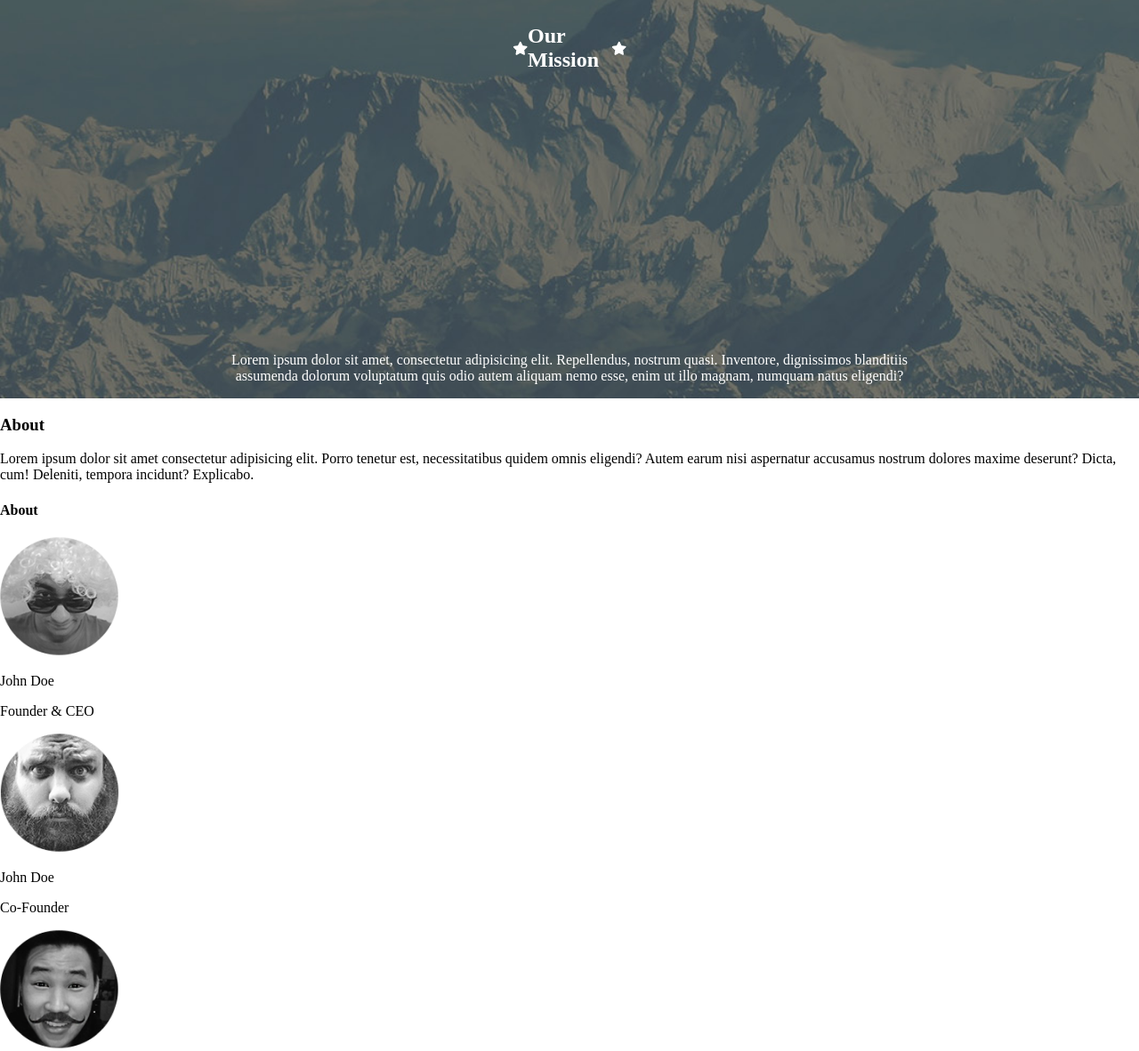
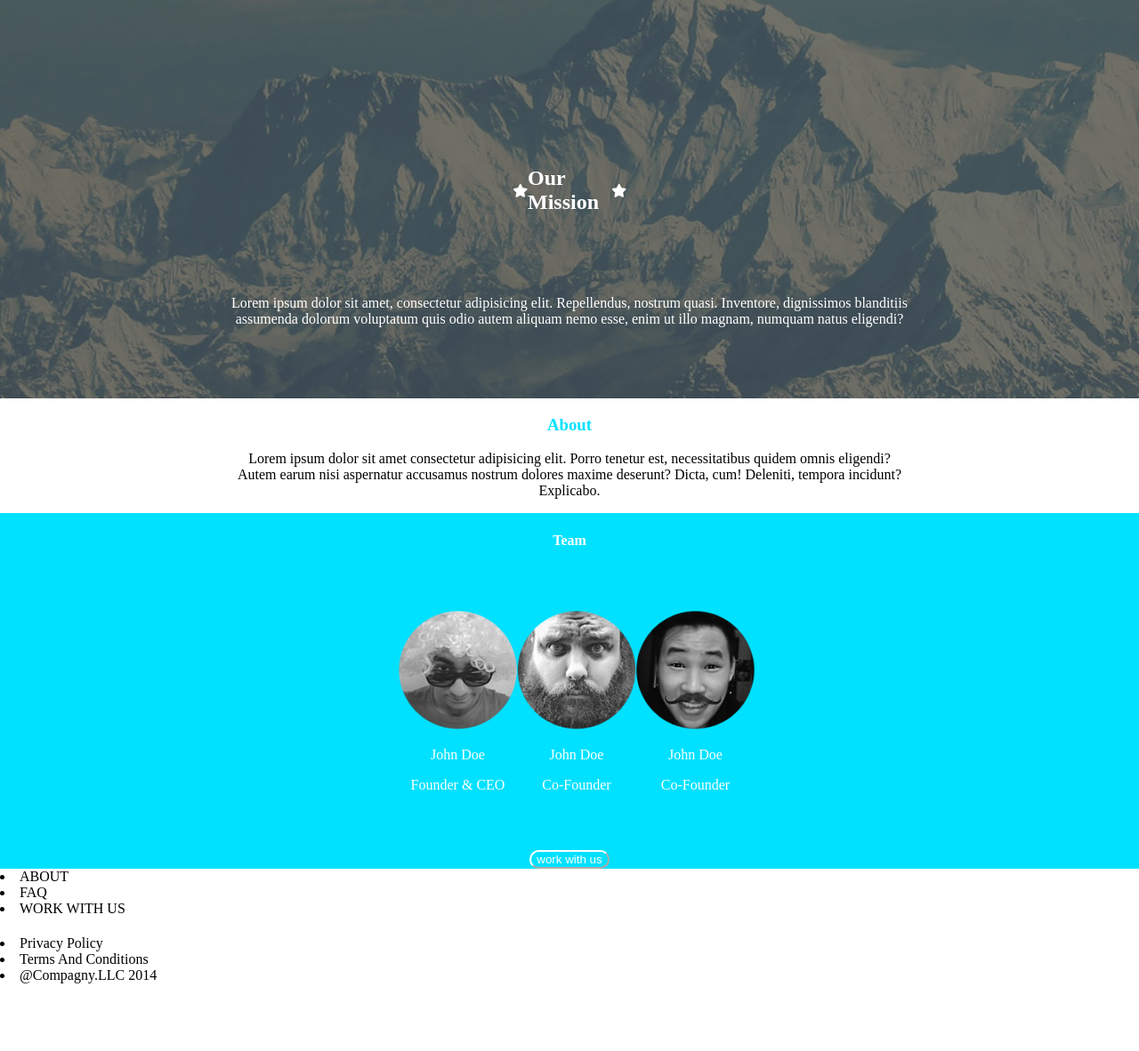
Before and after one commit to cousseaualban/TP-HTML5-SCSS, a plain HTML site: page index.html in a window 1280 px wide. Shown: the part 340-1522 px from the top of the page at 89% size. After the commit the page ends 1446 px from the top, so only its background shows below. Drawn offline with Linux system fonts and the light colour scheme.

Commit message:
TP HTML5+SCSS v4

```diff
--- a/index.html
+++ b/index.html
@@ -32,41 +32,47 @@
             <h2>Our Mission</h2>
             <img src="./assets/star.png" alt="Ceci est l'icône étoile">
         </div>
-        <p>Lorem ipsum dolor sit amet, consectetur adipisicing elit. Repellendus, nostrum quasi. Inventore, dignissimos blanditiis assumenda dolorum voluptatum quis odio autem aliquam nemo esse, enim ut illo magnam, numquam natus eligendi?</p>
+        <p>Lorem ipsum dolor sit amet, consectetur adipisicing elit. Repellendus, nostrum quasi. Inventore, dignissimos
+            blanditiis assumenda dolorum voluptatum quis odio autem aliquam nemo esse, enim ut illo magnam, numquam
+            natus eligendi?</p>
     </section>
     <!-- Fin section 1 -->
 
     <!-- Début section 2 -->
     <section class="section2">
         <h3>About</h3>
-        <p>Lorem ipsum dolor sit amet consectetur adipisicing elit. Porro tenetur est, necessitatibus quidem omnis eligendi? Autem earum nisi aspernatur accusamus nostrum dolores maxime deserunt? Dicta, cum! Deleniti, tempora incidunt? Explicabo.</p>
+        <p>Lorem ipsum dolor sit amet consectetur adipisicing elit. Porro tenetur est, necessitatibus quidem omnis
+            eligendi? Autem earum nisi aspernatur accusamus nostrum dolores maxime deserunt? Dicta, cum! Deleniti,
+            tempora incidunt? Explicabo.</p>
     </section>
     <!-- Fin section 2 -->
 
     <!-- Début section 3 -->
     <section class="section3">
-        <h4>About</h4>
+        <h4>Team</h4>
 
+        <div class="allArticles">
             <!-- Premier article -->
-        <article id="articles">
+            <article>
                 <img src="./assets/first.png" alt="Photo premier John Doe">
                 <p>John Doe</p>
                 <p>Founder & CEO</p>
             </article>
 
             <!-- Deuxième article -->
-        <article id="articles">
+            <article>
                 <img src="./assets/second.png" alt="Photo deuxième John Doe">
                 <p>John Doe</p>
                 <p>Co-Founder</p>
             </article>
 
             <!-- Troisième article -->
-        <article id="articles">
+            <article>
                 <img src="./assets/third.png" alt="Photo troisième John Doe">
                 <p>John Doe</p>
                 <p>Co-Founder</p>
             </article>
+        </div>
 
         <button>work with us</button>
     </section>
--- a/style.scss
+++ b/style.scss
@@ -41,12 +41,55 @@ body {
             display: flex;
             align-items: center;
             color: $thirdColor;
+            padding-top: 30%;
         }
 
         p{
             width: 60%;
             text-align: center;
             color: $thirdColor;
+            padding-bottom: 5%;
+        }
+    }
+
+    .section2{
+        width: 60%;
+        margin: auto;
+        text-align: center;
+
+        h3{
+            color: $secondColor;
+        }
+    }
+
+    .section3{
+        width: 100%;
+        margin: auto;
+        height: 50vh;
+        background-color: $secondColor;
+        display: flex;
+        flex-direction: column;
+        align-items: center;
+
+        h4{
+            text-align: center;
+            color: $thirdColor;
+        }
+
+        .allArticles{
+            width: 30%;
+            margin: auto;
+            display: flex;
+            justify-content: space-between;
+            text-align: center;
+            color: $thirdColor;
+        }
+
+        button{
+            background-color: $secondColor;
+            color: $thirdColor;
+            border-radius: 12px;
+            border-color: $thirdColor;
         }
     }
 }
```
Also changed, not shown: style.css, 1 other file. Lines whose indentation alone changed are shown as unchanged.
